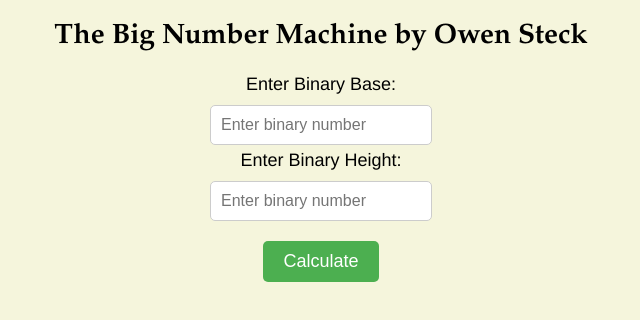
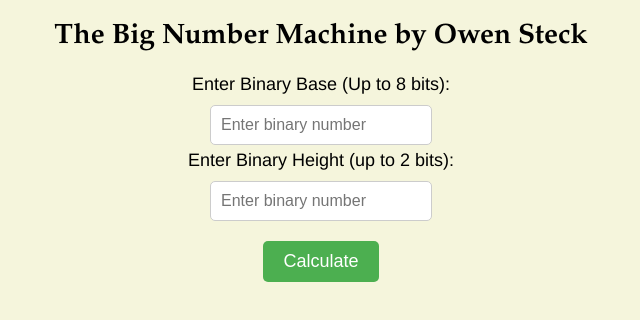
Before and after one commit to ogsteck/SuperEx, a plain HTML site: page index.html in a window 1280 px wide. Shown: the part 90-410 px from the top of the page, without its empty margins (319-959 px from the left). Drawn offline with Linux system fonts and the light colour scheme.

Commit message:
Update index.html

```diff
--- a/index.html
+++ b/index.html
@@ -10,10 +10,10 @@
     <h1>SuperEx</h1>
     <h2>The Big Number Machine by Owen Steck</h2>
 
-    <label for="binInput1">Enter Binary Base:</label>
+    <label for="binInput1">Enter Binary Base (Up to 8 bits):</label>
     <input type="text" id="binInput1" placeholder="Enter binary number">
 
-    <label for="binInput2">Enter Binary Height:</label>
+    <label for="binInput2">Enter Binary Height (up to 2 bits):</label>
     <input type="text" id="binInput2" placeholder="Enter binary number">
 
     <!-- The button is below the second input -->
```
